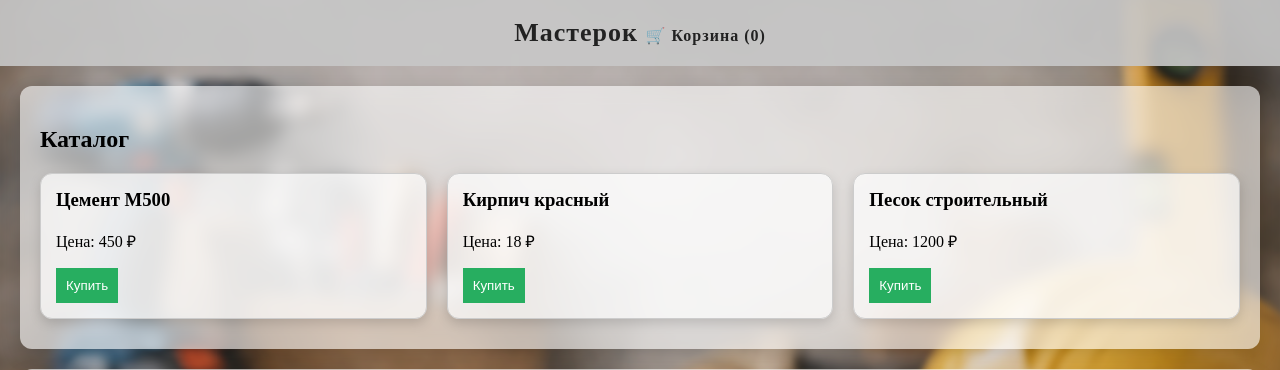
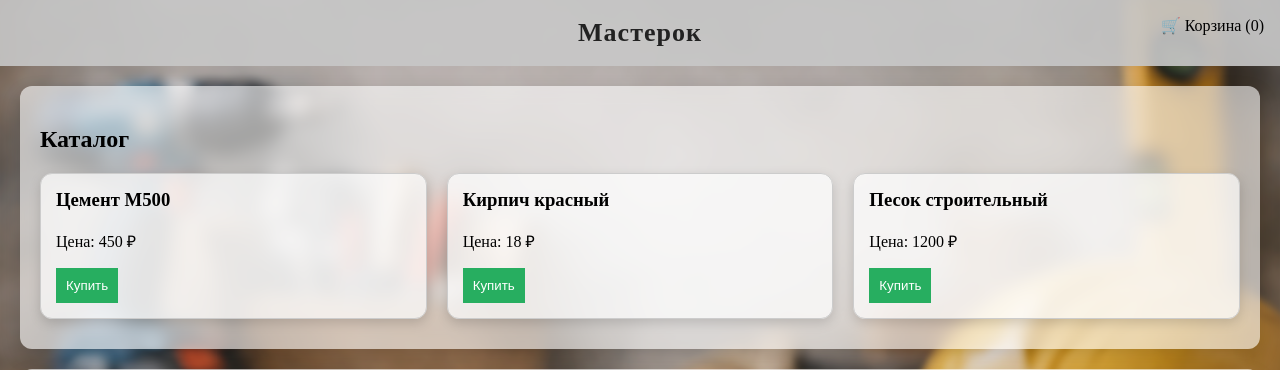
Before and after one commit to Materia0502/masterok-site, a Flask app: page / in a window 1280 px wide. Shown: the top 370 px of the page. Run offline with Flask 3, Linux system fonts and the light colour scheme.

Commit message:
move cart outside header and fix mobile position

```diff
--- a/static/style.css
+++ b/static/style.css
@@ -542,3 +542,30 @@ button.buy-anim {
         z-index: 9999;
     }
 }
+
+#cartCount {
+    position: fixed;
+    top: 16px;
+    right: 16px;
+
+    font-size: 16px;
+    cursor: pointer;
+    z-index: 9999;
+}
+
+/* мобильная версия */
+@media (max-width: 768px) {
+    #cartCount {
+        top: auto;
+        bottom: 16px;
+        right: 16px;
+
+        background: #111;
+        color: #fff;
+        padding: 12px 16px;
+        border-radius: 30px;
+
+        font-size: 14px;
+        box-shadow: 0 8px 20px rgba(0,0,0,0.3);
+    }
+}
--- a/templates/index.html
+++ b/templates/index.html
@@ -5,17 +5,18 @@
     <meta charset="UTF-8">
     <meta name="viewport" content="width=device-width, initial-scale=1.0">
     <title>Стройматериалы</title>
-    <link rel="stylesheet" href="/static/style.css?v=10">
+    <link rel="stylesheet" href="/static/style.css?v=11">
 </head>
 
 <body>
 
 <header class="fade-up">
     Мастерок
-    <span id="cartCount">
-        🛒 Корзина (0)
-    </span>
 </header>
+
+<div id="cartCount">
+    🛒 Корзина (0)
+</div>
 
 <section class="fade-up">
 
```
